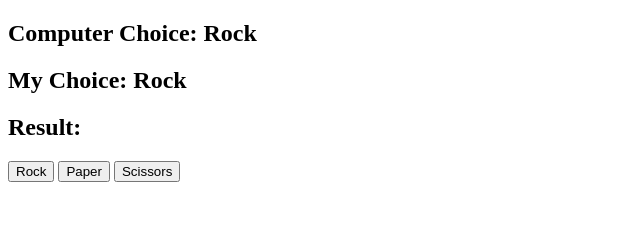
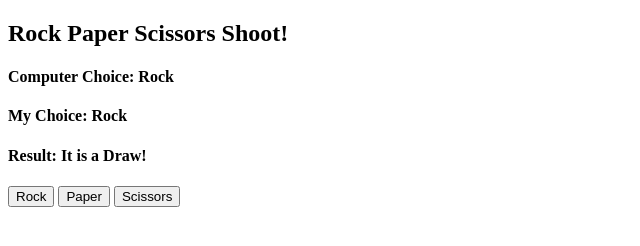
Before and after one commit to Freshizy/HCJ-Games-Project-, a plain HTML site: page Rock Paper Scissors/index.html in a window 1280 px wide. Both pictures are taken after a click on the button "Rock". Shown: the whole page, without its empty margins (0-640 px from the left). Drawn offline with Linux system fonts and the light colour scheme.

Commit message:
defined several functions to generate and display results. game 1 is completed

```diff
--- a/Rock Paper Scissors/index.html
+++ b/Rock Paper Scissors/index.html
@@ -4,10 +4,10 @@
     <meta charset="UTF-8">
     <title>Rock Paper Scissors</title>
 </head>
-<body>
-    <h2>Computer Choice: <span id="computer-choice"></span></h2>
-    <h2>My Choice: <span id="user-choice"></span></h2>
-    <h2>Result: <span id="result"></span></h2>
+    <h2>Rock Paper Scissors Shoot!</h4>
+    <h4>Computer Choice: <span id="computer-choice"></span></h2>
+    <h4>My Choice: <span id="user-choice"></span></h2>
+    <h4>Result: <span id="result"></span></h2>
 
     <button id="Rock">Rock</button>
     <button id="Paper">Paper</button>
--- a/Rock Paper Scissors/rps.js
+++ b/Rock Paper Scissors/rps.js
@@ -10,13 +10,17 @@ const resultDisplay = document.getElementById('result')
 //when the users clicks the button, display the value of the button id from html page.
 
 const possibleChoices = document.querySelectorAll('button')
+
 let userChoice
 let computerChoice
+let result
+
 possibleChoices.forEach(choice => choice.addEventListener('click', (e) => {
     userChoice = e.target.id
     userChoiceDisplay.innerHTML = userChoice
     // when user clicks on either option the game will also generate the computers choice
     generateComputerChoice()
+    getResult()
 }))
 
 // here is the function defined for the computer's choice.
@@ -26,6 +30,8 @@ function generateComputerChoice() {
      so than later when defining what each number represents its easier to work between 1 2 or 3 */
 
     const randomNumber = Math.floor(Math.random() * possibleChoices.length + 1)
+    // there is a quick way to write the code below
+
 
     if (randomNumber === 1){
         computerChoice = 'Rock'
@@ -38,3 +44,29 @@ function generateComputerChoice() {
     }
     computerChoiceDisplay.innerHTML = computerChoice
 }
+
+// function below is the result of both ... who wins ? ( also there is a quicker way to write this code)
+function getResult (){
+    if(computerChoice === userChoice){
+        result = 'It is a Draw!';
+    }
+    if(computerChoice === 'Rock' && userChoice === 'Paper'){
+        result = 'You Win!';
+    }
+    if(computerChoice === 'Rock' && userChoice === 'Scissor'){
+        result = 'You Lost!';
+    }
+    if(computerChoice === 'Paper' && userChoice === 'Scissor'){
+        result = 'You Win!';
+    }
+    if(computerChoice === 'Paper' && userChoice === 'Rock'){
+        result = 'You Lose!';
+    }
+    if(computerChoice === 'Scissors' && userChoice === 'Rock'){
+        result = 'You Win!';
+    }
+    if(computerChoice === 'Rock' && userChoice === 'Scissors'){
+        result = 'You Lose!';
+    }
+    resultDisplay.innerHTML = result
+}
```
